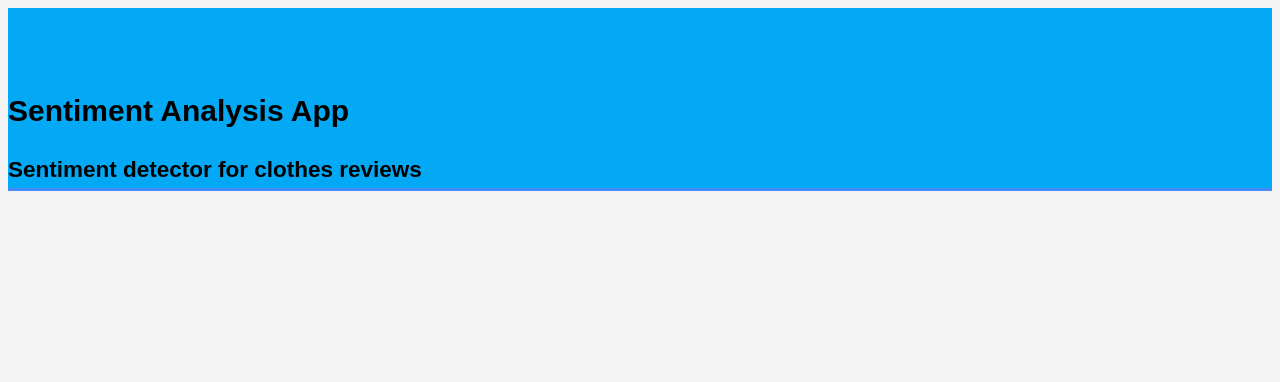
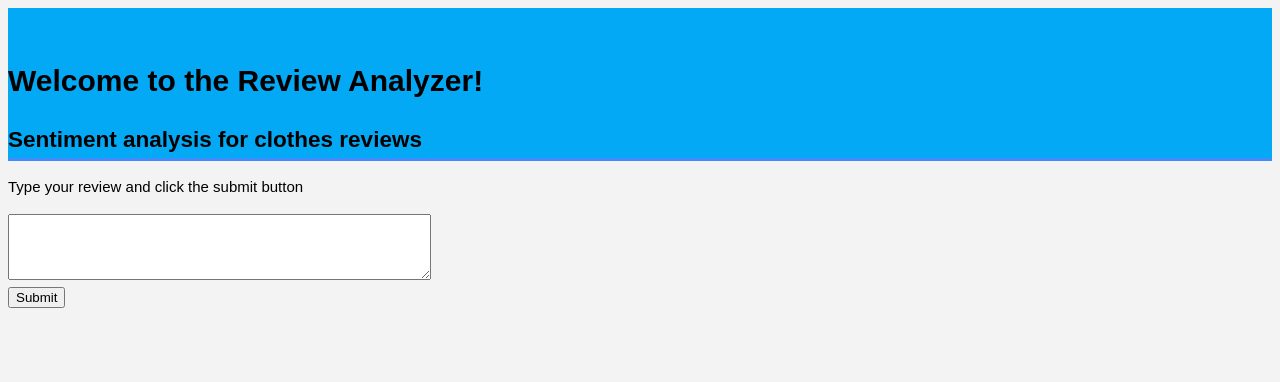
Before and after one commit to aniass/sentiment-app, a Flask app: template templates/home.html in a window 1280 px wide. Shown: the top 382 px of the page. Run offline with Flask 2, Linux system fonts and the light colour scheme; the template is opened without the code that fills it, so the values that code supplies are empty; parts of the project's set-up code (start-up, migrations or seed data) failed here and were passed over.

Commit message:
code refactor

```diff
--- a/templates/home.html
+++ b/templates/home.html
@@ -3,32 +3,26 @@
 <head>
     <meta charset="UTF-8">
     <title>Sentiment app</title>
-    <link rel="stylesheet" type="text/css" href="{{ url_for('static', filename='css/styles.css') }}">
-
+    <link rel="stylesheet" type="text/css" href="{{ url_for('static', filename='css/styles.css') }}" />
 </head>
 
 <body>
-
     <header>
         <div class="container">
             <div class="centered">
-            <header class="text-center text-white">
-            <h1 class="header"> Sentiment Analysis App</h1>
-            <h2>Sentiment detector for clothes reviews</h2>
-    <div/>
-    <header/>
+                <h1 class="header">Welcome to the Review Analyzer!</h1>
+                <h2>Sentiment analysis for clothes reviews</h2>
+            </div>
+        </div>
+    </header>
 
     <div class="container">
-
         <form action="/result" method = "POST">
-         <p class="desc">Type a your review and click on the submit button</p>
-
+            <p class="desc">Type your review and click the submit button</p>
             <textarea name="text" rows="4" cols="50"></textarea>
             <br>
-	     <input type="submit" onclick = 'this.form.submit();'>
+            <button type="submit">Submit</button>
         </form>
-
     </div>
-
 </body>
 </html>
```
Lines whose indentation alone changed are shown as unchanged.
